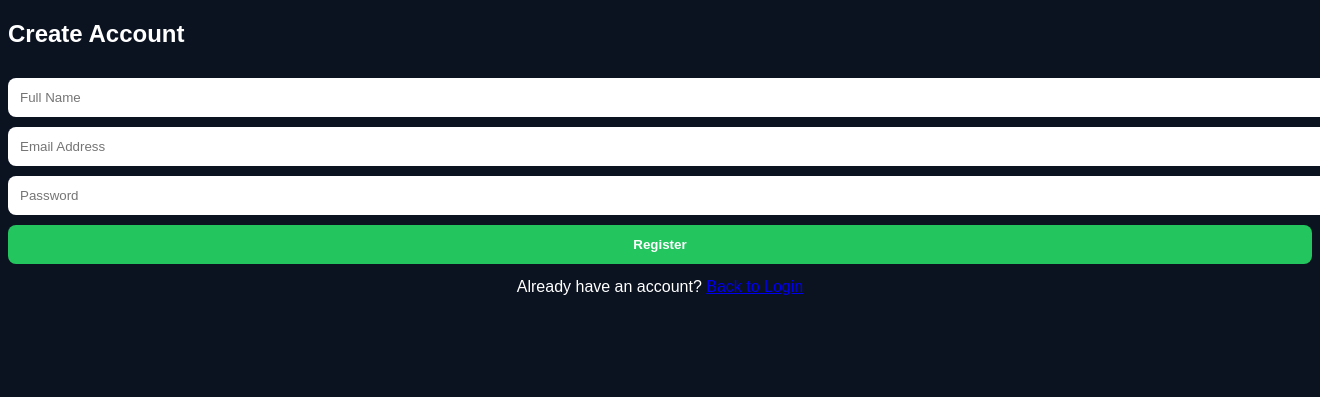
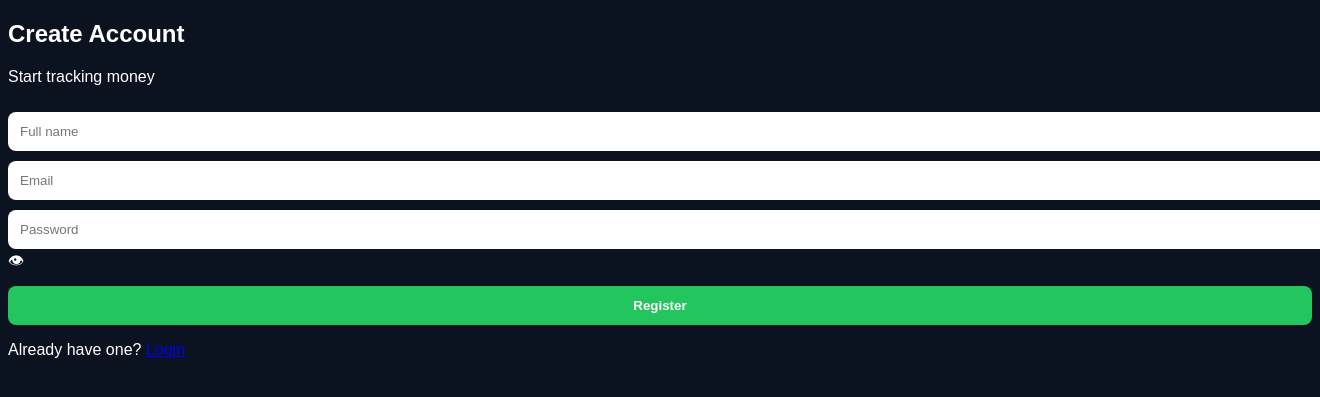
Before and after one commit to nighil1/expense-tracker, a Flask app: page /register in a window 1320 px wide; the page is wider, and only the part inside the window is pictured. Shown: the top 397 px of that part. Run offline with Flask 3, Linux system fonts and the light colour scheme.

Commit message:
Update register.html

```diff
--- a/expense_tracker/templates/register.html
+++ b/expense_tracker/templates/register.html
@@ -1,26 +1,40 @@
 <!DOCTYPE html>
 <html>
 <head>
-    <title>Register - AI Expense Tracker</title>
+    <title>Register</title>
     <link rel="stylesheet" href="/static/style.css">
 </head>
 <body>
 
-<div class="card">
-    <h2>Create Account</h2>
+<div class="auth-container">
+    <div class="auth-card">
+        <h2>Create Account</h2>
+        <p class="muted">Start tracking money</p>
 
-    <form method="post">
-        <input name="name" placeholder="Full Name" required>
-        <input type="email" name="email" placeholder="Email Address" required>
-        <input type="password" name="password" placeholder="Password" required>
-        <button type="submit">Register</button>
-    </form>
+        <form method="post">
+            <input name="name" placeholder="Full name" required>
+            <input type="email" name="email" placeholder="Email" required>
 
-    <p style="text-align:center; margin-top:14px;">
-        Already have an account?
-        <a href="/">Back to Login</a>
-    </p>
+            <div class="password-wrap">
+                <input type="password" name="password" id="regPass" placeholder="Password" required>
+                <span onclick="toggle('regPass')">👁</span>
+            </div>
+
+            <button>Register</button>
+        </form>
+
+        <p class="switch">
+            Already have one? <a href="/">Login</a>
+        </p>
+    </div>
 </div>
+
+<script>
+function toggle(id){
+    let i = document.getElementById(id);
+    i.type = i.type === "password" ? "text" : "password";
+}
+</script>
 
 </body>
 </html>
```
